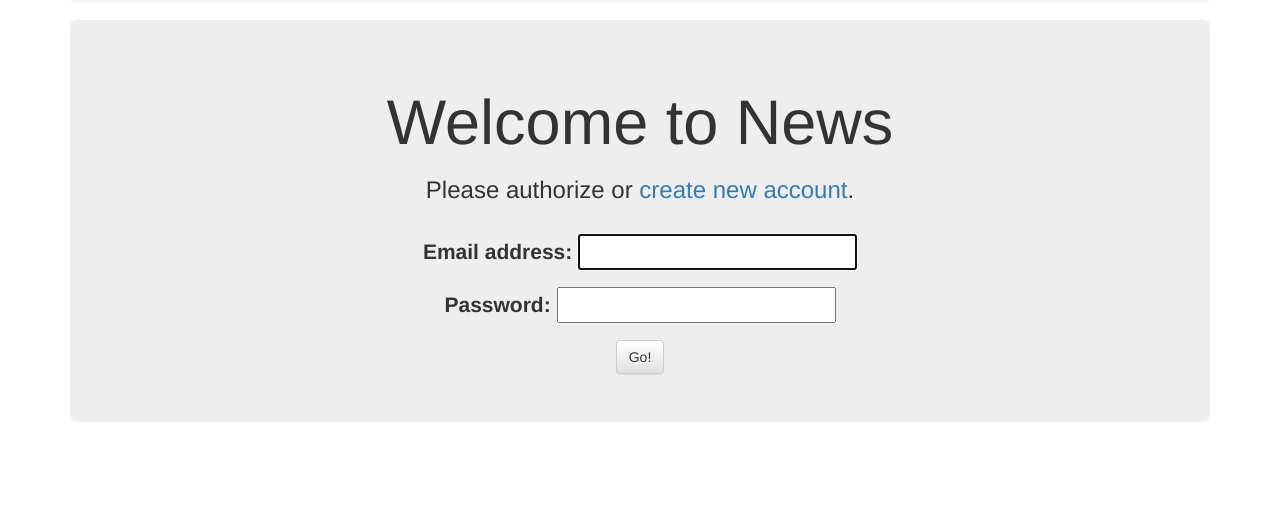
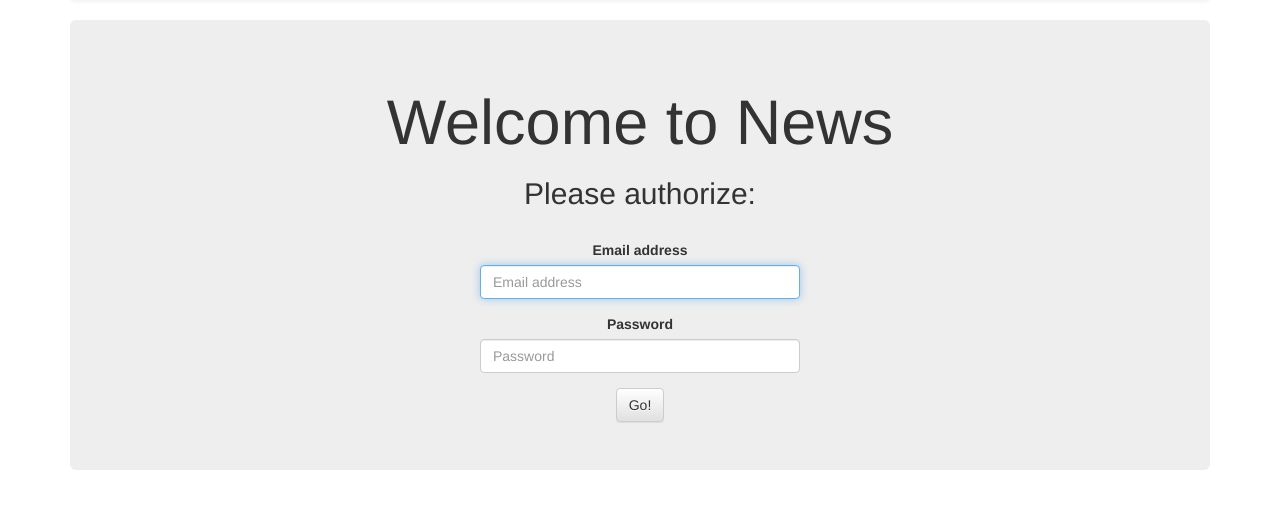
Before and after one commit to metasov/newstest, a Django app: page /login/ in a window 1280 px wide. Shown: the part 52-561 px from the top of the page. Run offline with Django 3.2, Linux system fonts and the light colour scheme; some libraries are stand-ins or nearby versions.

Commit message:
Use django-bootstrap3 to display login form

```diff
--- a/news/templates/login.html
+++ b/news/templates/login.html
@@ -1,15 +1,20 @@
 {% extends "main.html" %}
+{% load bootstrap3 %}
 {% block content %}
 <div class="jumbotron">
         <center>
             <h1>Welcome to News</h1>
-            <h3>Please authorize or <a href="/register/">create new account</a>.</h3>
+            <h2>Please authorize:</h3>
             <br />
-                <form method="POST">
-                        {% csrf_token %}
-                        {{ form.as_p }}
-                        <input type="submit" value="Go!" class="btn btn-default" />
-                </form>
+            <div class="row">
+                <div class="col-md-4 col-md-offset-4">
+                    <form method="POST" role="form">
+                            {% csrf_token %}
+                            {% bootstrap_form form %}
+                            <input type="submit" value="Go!" class="btn btn-default" />
+                    </form>
+                </div>
+            </div>
         </center>
 </div>
 {% endblock %}
--- a/newstest/settings.py
+++ b/newstest/settings.py
@@ -40,6 +40,7 @@ INSTALLED_APPS = (
     'django.contrib.sessions',
     'django.contrib.messages',
     'django.contrib.staticfiles',
+    'bootstrap3',
     'news',
 )
 
```
